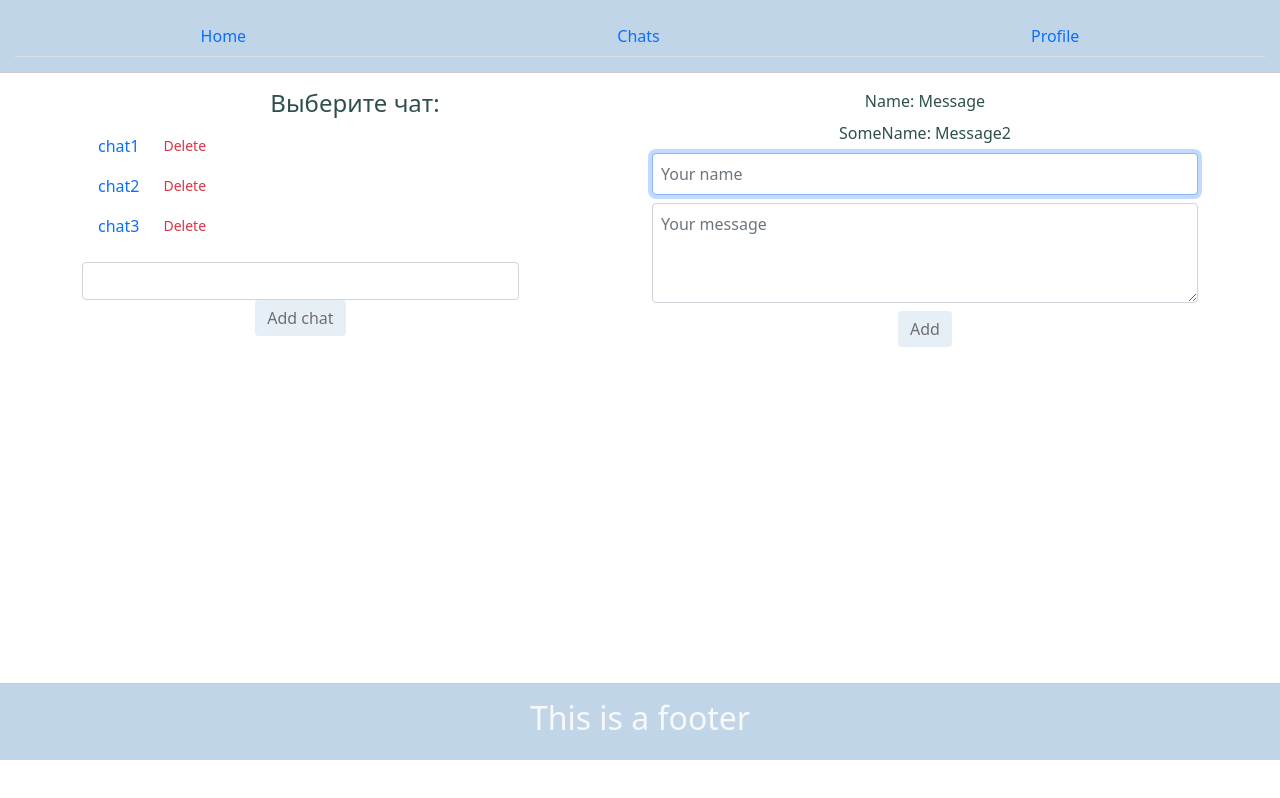
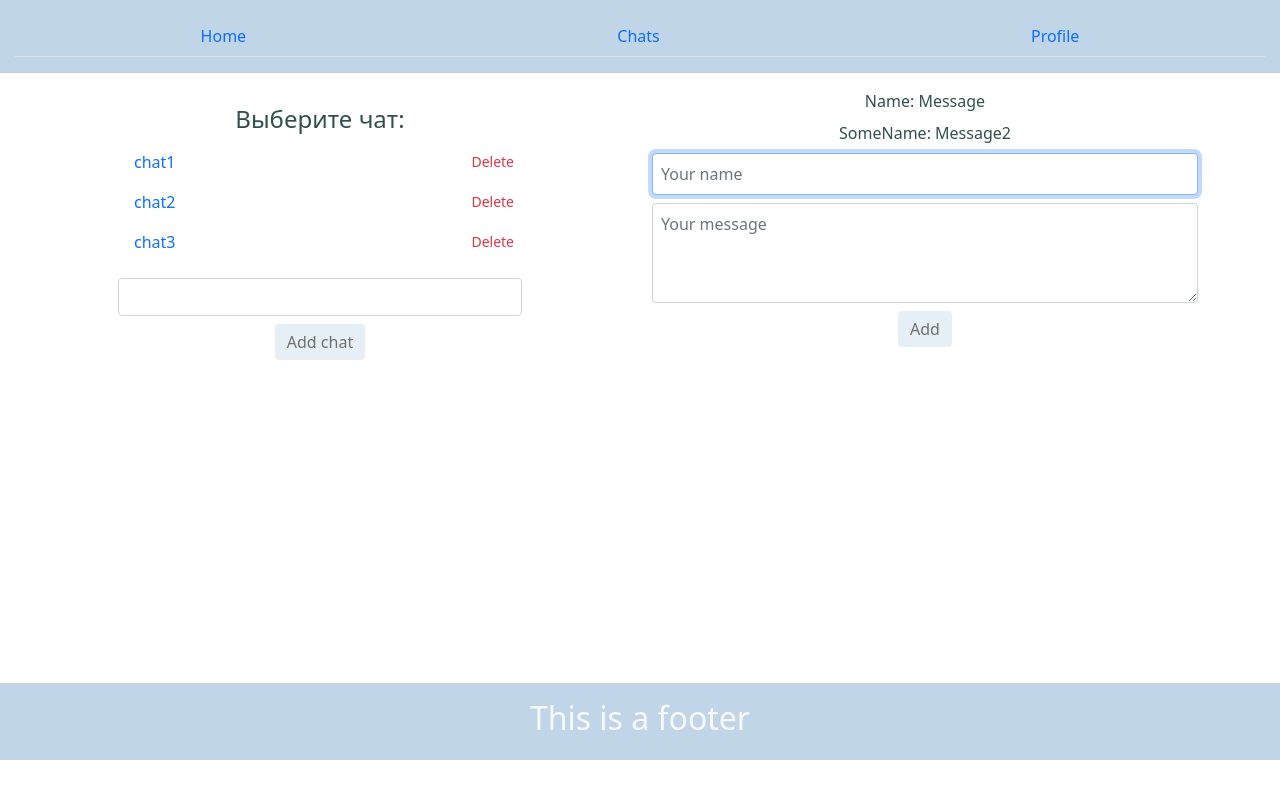
Before and after one commit to youngFrontendDeveloper/gb-react, a React (Create React App) app: page /chats/chat1 in a window 1280 px wide. Built offline with nearby package versions, Linux system fonts and the light colour scheme.

Commit message:
Дописала стили bootstrap для Chat и ChatList

```diff
--- a/src/App.js
+++ b/src/App.js
@@ -1,20 +1,27 @@
 import React from "react";
-import "./App.css";
+import { BrowserRouter } from "react-router-dom";
+import { Provider } from "react-redux";
+import { store } from "./store/store";
 import Header from "./components/Header/Header";
 import Footer from "./components/Footer/Footer";
 import Main from "./components/Main/Main";
 
 import "bootstrap/dist/css/bootstrap.min.css";
+import "./App.css";
 
 function App() {
   const footerText = "This is a footer";
 
   return (
-    <div className="app">
-      <Header />
-      <Main/>
-      <Footer footer={ footerText }/>
-    </div>
+    <Provider store={ store }>
+      <BrowserRouter>
+        <div className="app">
+          <Header/>
+          <Main/>
+          <Footer footer={ footerText }/>
+        </div>
+      </BrowserRouter>
+    </Provider>
   );
 }
 
--- a/src/components/ChatList/ChatList.css
+++ b/src/components/ChatList/ChatList.css
@@ -1,3 +1,3 @@
-.chats__form {
-  width: 80%;
+.chat__list {
+  max-width: 500px!important;
 }
--- a/src/components/ChatList/ChatList.js
+++ b/src/components/ChatList/ChatList.js
@@ -1,12 +1,12 @@
 import React, { useCallback, useState } from "react";
-import { Button, Form, Nav } from "react-bootstrap";
+import { Button, Form, Nav, Row, Col } from "react-bootstrap";
 import ChatItem from "../Chats/ChatItem";
 import { useDispatch, useSelector } from "react-redux";
 import { addChat } from "../../store/chats/actions";
-import "./ChatList.css";
 import { addMessageBlock } from "../../store/messages/actions";
 import { selectChatsList } from "../../store/chats/selectors";
 
+import "./ChatList.css";
 
 //
 // const chatsListData = [
@@ -39,7 +39,7 @@ function ChatList() {
 
   const handleSubmit = (e) => {
     e.preventDefault();
-    AddChat(value);
+    AddChat( value );
     setValue( "" );
   };
 
@@ -52,23 +52,26 @@ function ChatList() {
   );
 
   return (
-    <>
+
+    <Row>
+      <Col className="p-5 pt-3 chat__list">
         <h4>Выберите чат:</h4>
         <Nav className="flex-column mb-3">
           {
             chatList.map( chat => (
-            <Nav.Item key={ chat.id } className="d-flex">
+              <Nav.Item key={ chat.id } className="d-flex justify-content-between">
                 <ChatItem
                   chat={ chat }
                 />
               </Nav.Item>
             ) ) }
         </Nav>
-      <Form onSubmit={ handleSubmit } className="chats__form">
-        <Form.Control value={ value } onChange={ handleChange }/>
+        <Form onSubmit={ handleSubmit }>
+          <Form.Control value={ value } onChange={ handleChange } className="mb-2"/>
           <Button type="submit" className="button">Add chat</Button>
         </Form>
-    </>
+      </Col>
+    </Row>
   );
 }
 
--- a/src/components/Chats/Chats.js
+++ b/src/components/Chats/Chats.js
@@ -53,14 +53,14 @@ function Chats() {
   return (
     <Container ref={ parentRef }>
       <Row>
-        <Col>
+        <Col sm={11} md={6}>
           <ChatList
             // chatList={ chatList }
             // onAddChat={ onAddChat }
             // onDeleteChat={ onDeleteChat }
           />
         </Col>
-        <Col>
+        <Col sm={11} md={6}>
           <MessagesList
             // messages={ messages[ chatId ] }
             messages={ messages }
--- a/src/components/Main/Main.js
+++ b/src/components/Main/Main.js
@@ -22,28 +22,28 @@ import ChatList from "../ChatList/ChatList";
 //   },
 // ];
 
-const initialMessages = {
-  chat1: [
-    {
-      text: "text1",
-      author: "human",
-      id: "mes1",
-    },
-  ],
-  chat2: [
-    {
-      text: "this is chat2",
-      author: "human",
-      id: "mes2",
-    },
-  ],
-  chat3: [],
-};
+// const initialMessages = {
+//   chat1: [
+//     {
+//       text: "text1",
+//       author: "human",
+//       id: "mes1",
+//     },
+//   ],
+//   chat2: [
+//     {
+//       text: "this is chat2",
+//       author: "human",
+//       id: "mes2",
+//     },
+//   ],
+//   chat3: [],
+// };
 
 function Main() {
 
   // const [ chatList, setChatList ] = useState( initialChatList );
-  const [ messages, setMessages ] = useState( initialMessages );
+  // const [ messages, setMessages ] = useState( initialMessages );
 
   // const handleAddChat = useCallback( (name) => {
   //   const newId = `chat${ Date.now() }`;
@@ -79,8 +79,8 @@ function Main() {
             /> }/>
           <Route exact path=":chatId" element={ <Chats
             // chatList={ chatList }
-            messages={ messages }
-            setMessages={ setMessages }
+            // messages={ messages }
+            // setMessages={ setMessages }
             // onAddChat={ handleAddChat }
             // onDeleteChat={ handleDeleteChat }
           /> }/>
--- a/src/components/Profile/Profile.js
+++ b/src/components/Profile/Profile.js
@@ -43,7 +43,7 @@ function Profile() {
                           className="mb-2"
             />
             <Button type="submit"
-                    className="mb-2">Поменять имя</Button>
+                    className="mb-2 button">Поменять имя</Button>
             <Form.Check type="checkbox"
                         checked={ checkboxValue }
                         onChange={ handleChange }/>
--- a/src/index.js
+++ b/src/index.js
@@ -1,18 +1,11 @@
 import React from "react";
 import ReactDOM from "react-dom";
-import { BrowserRouter } from "react-router-dom";
-import { Provider } from "react-redux";
-import {store} from "./store/store";
 import App from "./App";
 
 import "./index.css";
 
 
 ReactDOM.render(
-  <Provider store={ store }>
-    <BrowserRouter>
-      <App/>
-    </BrowserRouter>
-  </Provider>,
+  <App/>,
   document.getElementById( "root" )
 );
```
Lines whose indentation alone changed are shown as unchanged.
